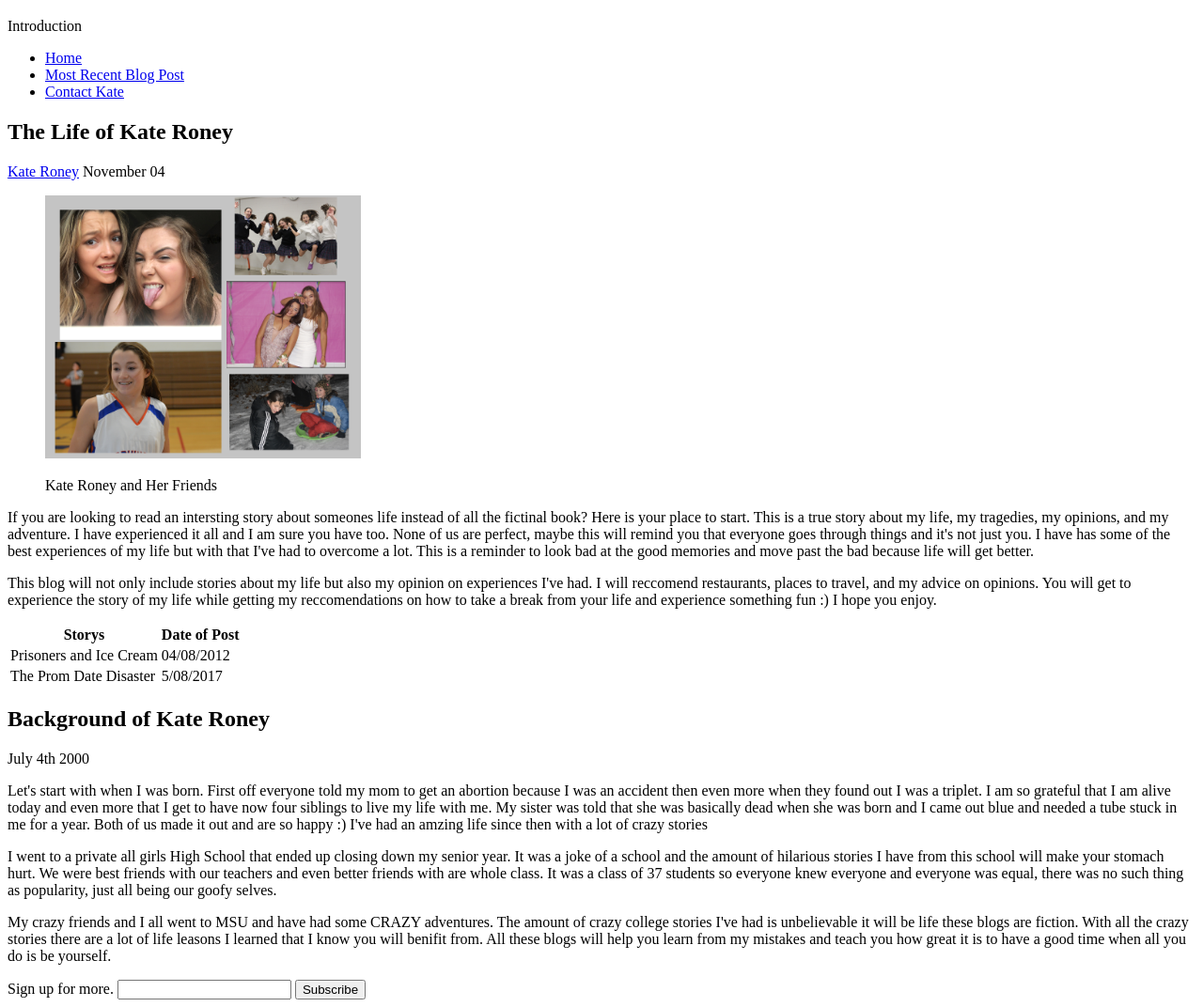
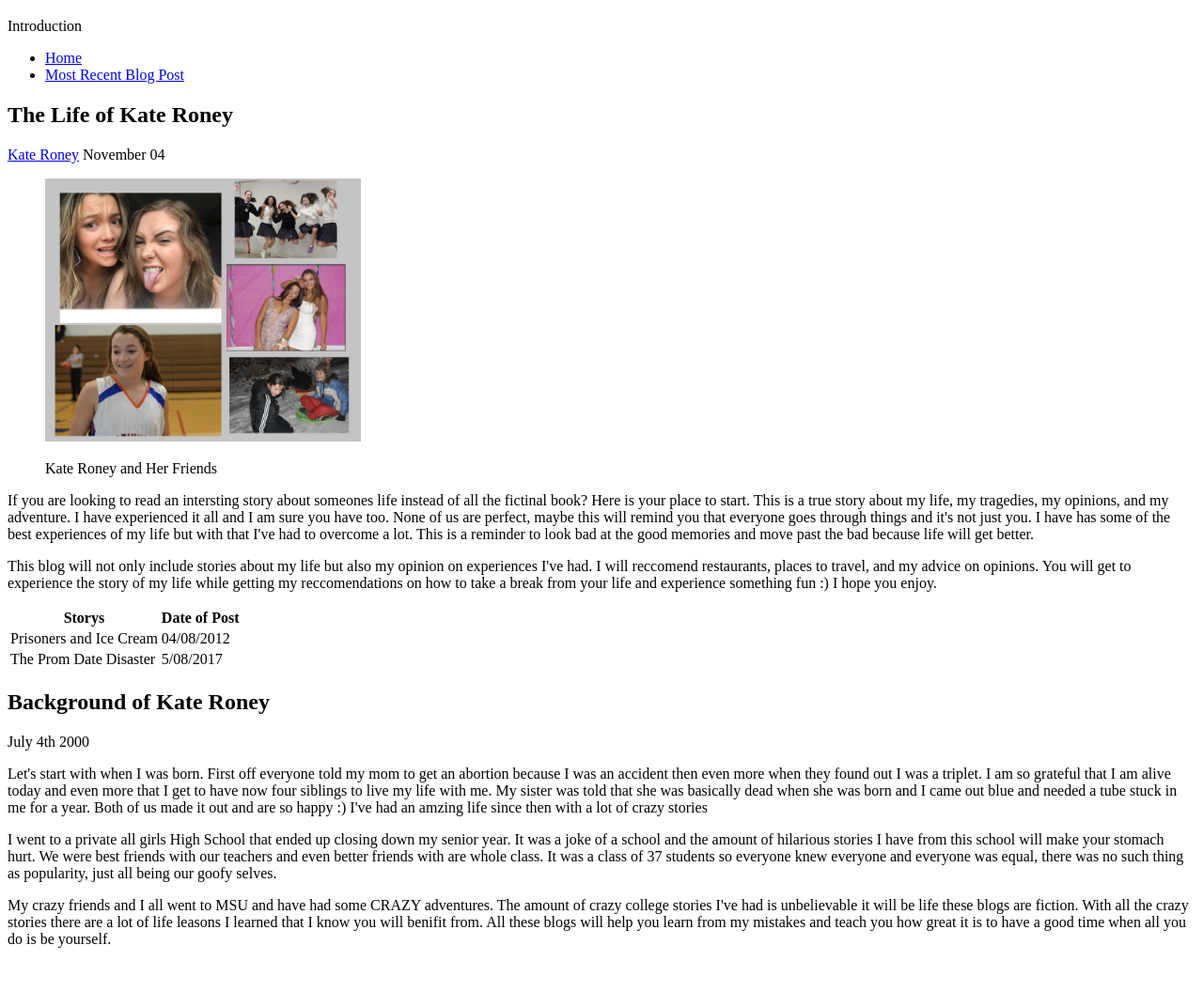
Before and after one commit to roneyka1/mi349_blog, a plain HTML site: page index.html in a window 1280 px wide. Shown: the part 61-1133 px from the top of the page at 94% size. After the commit the page ends 1086 px from the top, so only its background shows below. Drawn offline with Linux system fonts and the light colour scheme.

Commit message:
old index

```diff
--- a/index.html
+++ b/index.html
@@ -4,11 +4,9 @@
     <meta charset="UTF-8">
     <meta http-equiv="X-UA-Compatible" content="IE=edge">
     <meta name="viewport" content="width=device-width, initial-scale=1.0">
-    <link rel = "stylesheet" href="style.css">
     <title>life</title>
 </head>
 <body>
-    <header class="sticky">
         <h1>Kate Roney Blogs</h1>
         </header>
         <p> Introduction</p>
@@ -16,7 +14,6 @@
         <ul>
             <li><a href="index.html">Home</a></li>
             <li><a href="about.html">Most Recent Blog Post</a></li>
-            <li><a href="comments.html">Contact Kate</a></li>
         </ul>
     </nav>
 
@@ -81,15 +78,6 @@
                 is to have a good time when all you do is be yourself.
     </p>
 </article>
-    </section>
 </main>
-    <section>
-        <form>
-            <label>Sign up for more.
-               <input type="text">
-            </label>
-            <button>Subscribe</button>
-        </form>
-    </section>
 </body>
 </html>
```
